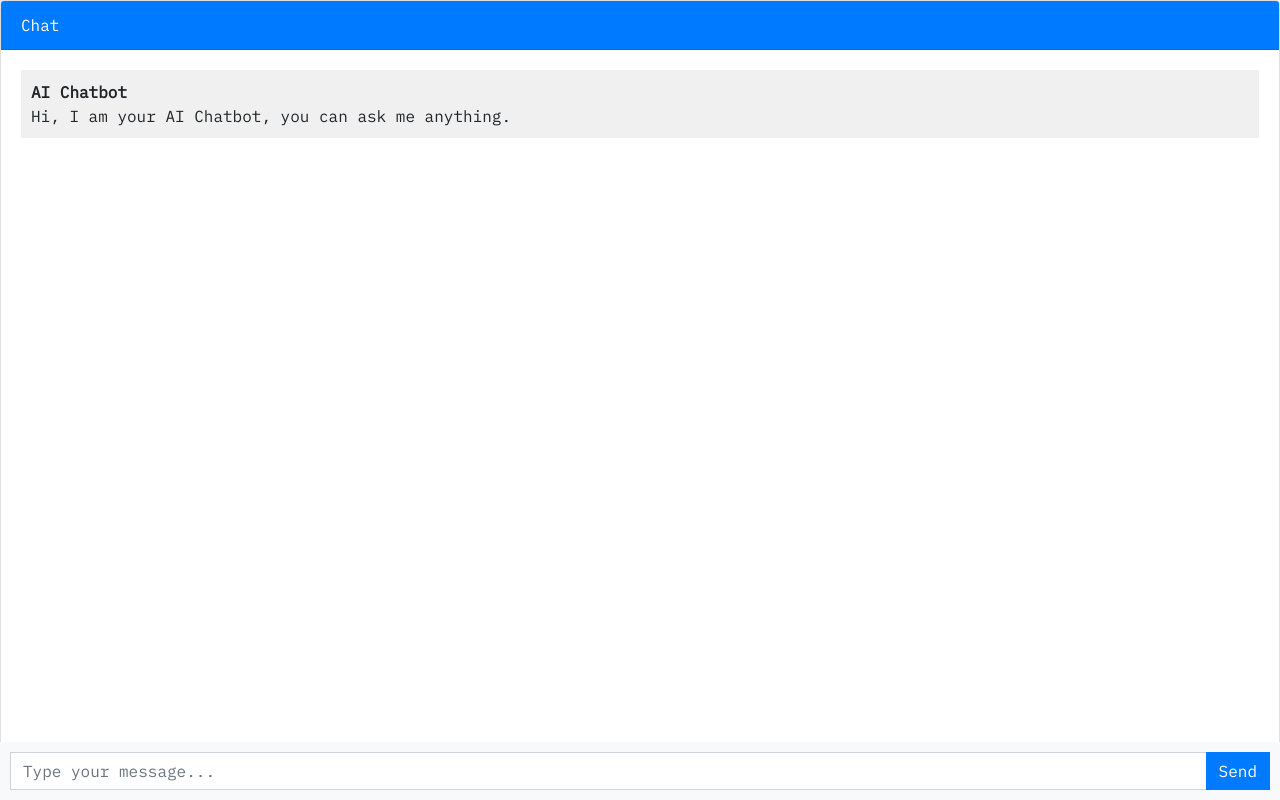
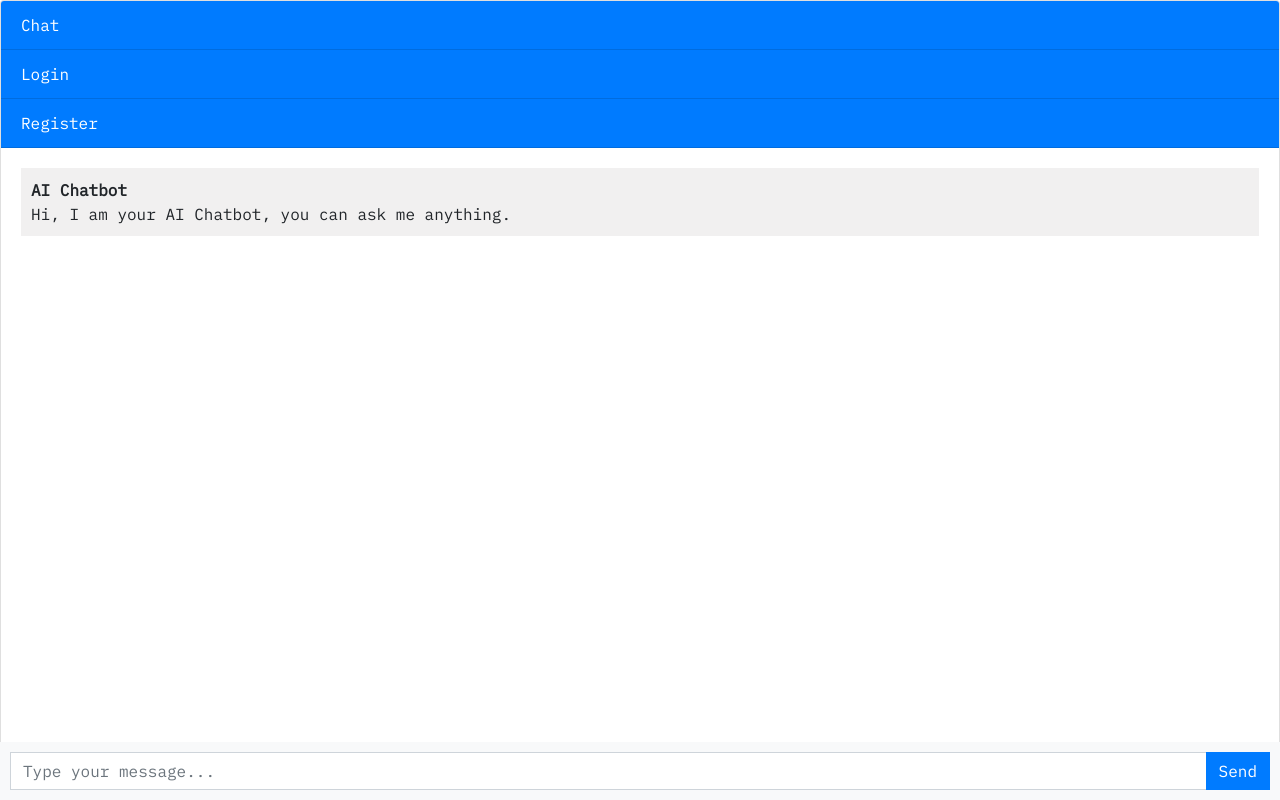
Before and after one commit to SaminSarker05/SaasBot, a Django app: page / in a window 1280 px wide. Run offline with Django 4.2, Linux system fonts and the light colour scheme; some libraries are stand-ins or nearby versions.

Commit message:
login and register pages working

```diff
--- a/bot/core/urls.py
+++ b/bot/core/urls.py
@@ -2,8 +2,8 @@ from django.urls import path
 from . import views
 
 urlpatterns = [
-    path('', views.chatbot, name='chatbot'),
+    path('', views.chatbot, name='home'),
     path('login', views.login, name='login'),
     path('register', views.register, name='register'),
-    # path('logout', views.logout, name='logout'),
+    path('logout', views.logout, name='logout'),
 ]
--- a/bot/core/views.py
+++ b/bot/core/views.py
@@ -31,7 +31,19 @@ def chatbot(request):
 
 
 def login(request):
-  return render(request, 'login.html', {'error_message': error_message})
+  if request.method == 'POST':
+    username = request.POST['username']
+    password = request.POST['password']
+
+    user = auth.authenticate(request, username=username, password=password)
+    if user is not None:
+      auth.login(request, user)
+      return redirect('home')
+    else:
+      return render(request, 'login.html', {'error_message': "no account"})
+
+
+  return render(request, 'login.html')
 
 def register(request):
   if request.method == 'POST':
@@ -46,9 +58,11 @@ def register(request):
         newuser = User.objects.create_user(username, email, passwordOne)
         newuser.save()
         return redirect('login')
-      except:
-        return render(request, 'register.html', {'error_message': "error in creation"})
-
-
+      except Exception as e:
+        return render(request, 'register.html', {'error_message': str(e)})
 
   return render(request, 'register.html')
+
+def logout(request):
+  auth.logout(request)
+  return redirect('login')
--- a/bot/templates/home.html
+++ b/bot/templates/home.html
@@ -68,6 +68,12 @@
 <div class="chat-container">
   <div class="card flex-grow-1">
     <div class="card-header bg-primary text-white">Chat</div>
+    {% if user.is_authenticated %}
+    <div class="card-header bg-primary text-white"><a href="logout" style="text-decoration: none; color: white;">Logout</a></div>
+    {% else %}
+    <div class="card-header bg-primary text-white"><a href="login" style="text-decoration: none; color: white;">Login</a></div>
+    <div class="card-header bg-primary text-white"><a href="register" style="text-decoration: none; color: white;">Register</a></div>
+    {% endif %}
     <div class="card-body messages-box">
 
       <ul class="list-unstyled messages-list">
@@ -78,7 +84,7 @@
               <b>AI Chatbot</b>
             </div>
             <div class="message-content">
-              Hi, I am your AI Chatbot, you can ask me anything.
+              Hi, {{ user.username }} I am your AI Chatbot, you can ask me anything.
             </div>
           </div>
         </li>
```
Also changed, not shown: bot/db.sqlite3.
